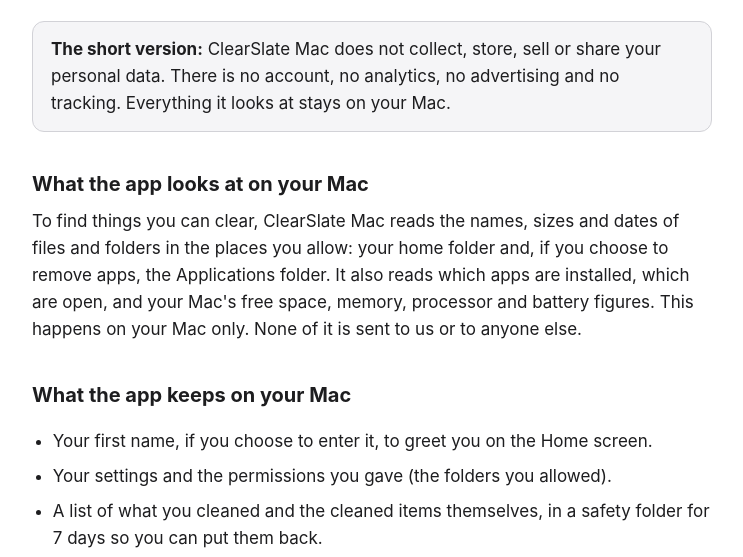
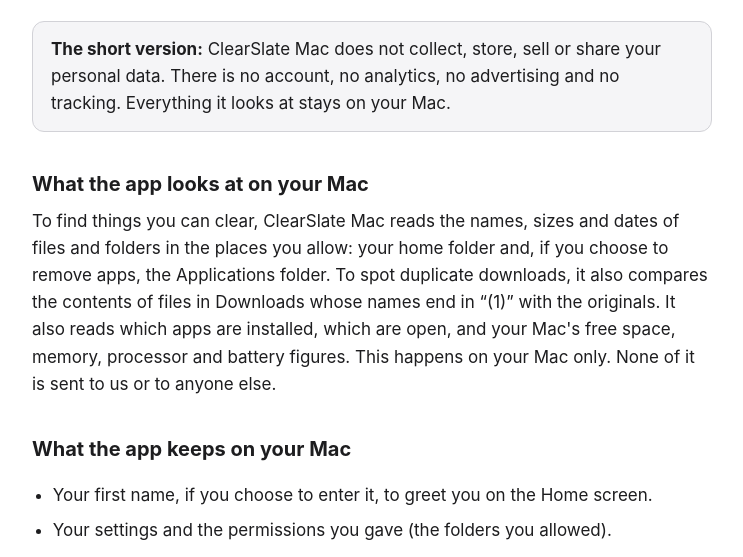
Before and after one commit to clearslatemac/clearslate-mac, a plain HTML site: page privacy.html in a window 1280 px wide. Shown: the part 177-734 px from the top of the page, without its empty margins (268-1011 px from the left). Drawn offline with Linux system fonts and the light colour scheme.

Commit message:
Update privacy and support pages

```diff
--- a/privacy.html
+++ b/privacy.html
@@ -15,7 +15,7 @@
 <div class="card"><strong>The short version:</strong> ClearSlate Mac does not collect, store, sell or share your personal data. There is no account, no analytics, no advertising and no tracking. Everything it looks at stays on your Mac.</div>
 
 <h2>What the app looks at on your Mac</h2>
-<p>To find things you can clear, ClearSlate Mac reads the names, sizes and dates of files and folders in the places you allow: your home folder and, if you choose to remove apps, the Applications folder. It also reads which apps are installed, which are open, and your Mac's free space, memory, processor and battery figures. This happens on your Mac only. None of it is sent to us or to anyone else.</p>
+<p>To find things you can clear, ClearSlate Mac reads the names, sizes and dates of files and folders in the places you allow: your home folder and, if you choose to remove apps, the Applications folder. To spot duplicate downloads, it also compares the contents of files in Downloads whose names end in “(1)” with the originals. It also reads which apps are installed, which are open, and your Mac's free space, memory, processor and battery figures. This happens on your Mac only. None of it is sent to us or to anyone else.</p>
 
 <h2>What the app keeps on your Mac</h2>
 <ul>
```
Also changed, not shown: index.html (+1 -1 lines).
